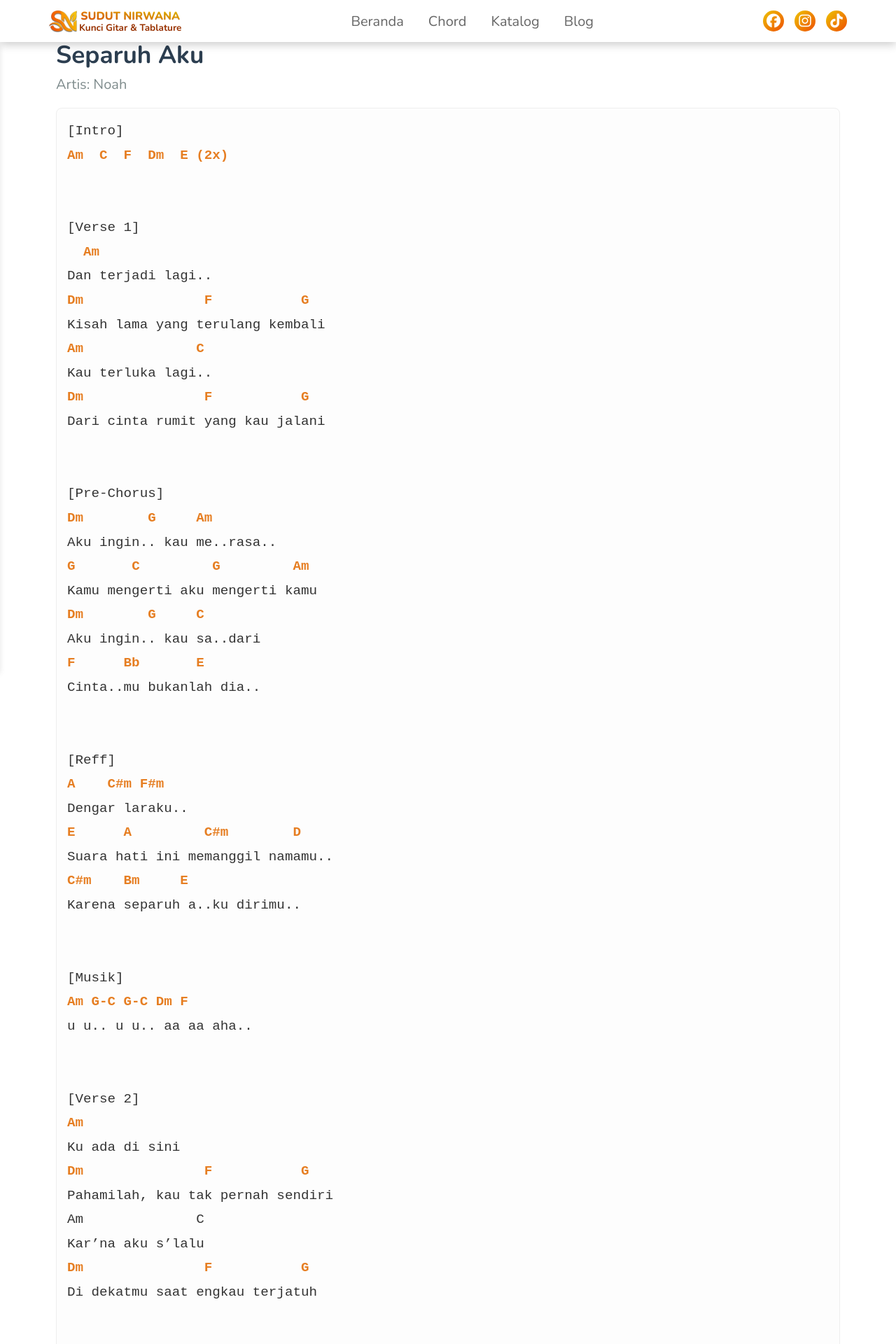
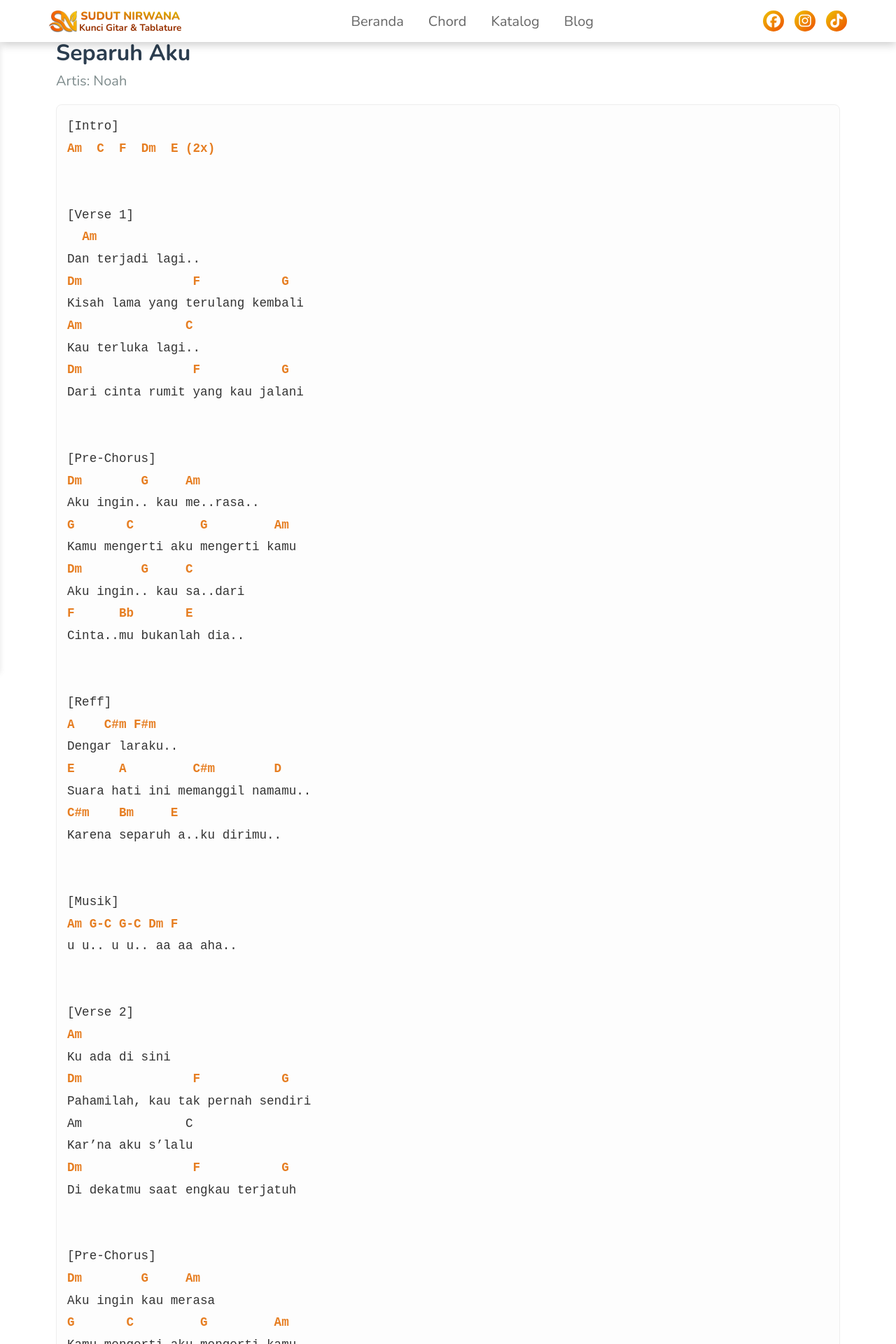
Before and after one commit to sudut-nirwana/sudut-nirwana-main, a Jekyll site: the page built from _chord/separuh-aku.md, in a window 1280 px wide. Shown: the top 1920 px of the page at 70% size. Built offline with Jekyll 4.4.1, drawn with Linux system fonts in a browser that asks for light colours.

Commit message:
Update chord-style.css

```diff
--- a/assets/css/chord-style.css
+++ b/assets/css/chord-style.css
@@ -3,12 +3,11 @@
     margin: 0 auto;
     box-sizing: border-box;
     padding: 20px; /* Default HP */
-    padding-top: 60px;
 }
 
 /* Judul H2 */
 .chord-header h2 {
-    font-size: 1.8rem;
+    font-size: 1.5rem;
     margin-bottom: 5px;
     color: #2c3e50;
 }
@@ -21,9 +20,8 @@
 /* AREA CHORD: Ini rahasianya agar tidak berantakan */
 .chord-content-wrapper {
     font-family: 'Courier New', Courier, monospace !important;
-    font-size: 1.2rem;
+    font-size: 1.1rem;
     line-height: 1.8;
-    font-weight: 500;
     background: #fdfdfd;
     padding: 15px;
     border-radius: 8px;
@@ -39,7 +37,7 @@
 .chord-content-wrapper strong,
 .chord-content-wrapper b {
     color: #e67e22;
-    font-weight: 600;
+    font-weight: bold;
 }
 
 /* Container khusus halaman A-Z */
@@ -109,7 +107,7 @@
 /* RESPONSIVE */
 @media (min-width: 769px) {
     .chord-container { padding: 0 30px; }
-    .chord-header h2 { font-size: 2.2rem; }
+    .chord-header h2 { font-size: 2rem; }
 
     .chord-grid-container {
         grid-template-columns: 1fr 1fr;
```
